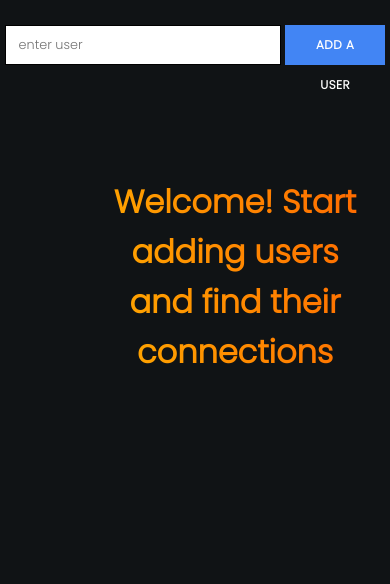
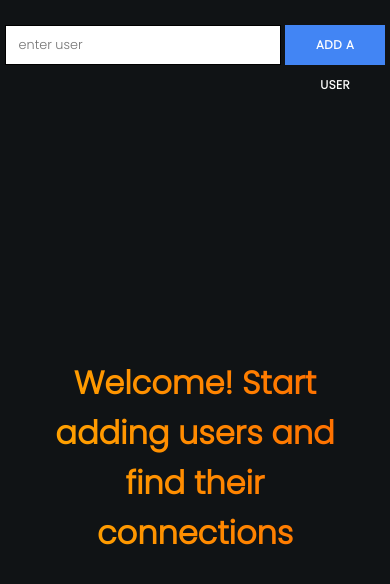
Before and after one commit to adithyanair11/social-connections, a React (Create React App) app: page / in a window 390 px wide. Shown: the top 584 px of the page. Built offline with nearby package versions, Linux system fonts and the light colour scheme.

Commit message:
made changes

```diff
--- a/src/App.css
+++ b/src/App.css
@@ -33,7 +33,6 @@
     font-size: 4rem;
     font-weight: bolder;
     line-height: 100px;
-    animation: slide-up 2s;
 }
 
 @keyframes slide-up {
@@ -55,5 +54,17 @@
     .heading{
         font-size: 2rem;
         line-height: 50px;
+        margin: auto;
+        animation: slide-up 2s;
+    }
+    @keyframes slide-up {
+        from {
+            opacity: 0.2;
+            line-height: 100px;
+        }
+        to{
+            opacity: 1;
+            line-height: 50px;
+        }
     }
 }
--- a/src/components/modal/modal.css
+++ b/src/components/modal/modal.css
@@ -1,6 +1,6 @@
 .modal {
     width: clamp(50%, 700px, 90%);
-    height: min(60%, 300px);
+    height: min(60%, 400px);
     background-color: #f4b400;
     margin: auto;
     padding: 0 2rem;
@@ -27,17 +27,6 @@
     align-items: center;
   }
 
-  /* .select{
-    margin:0 0.3em;
-    height:50px;
-    padding: 0 1em;
-    font-family: inherit;
-    font-size: 1rem;
-    outline:none;
-    border:1px solid black;
-    flex: 1;
-  } */
-
   .connected-items{
     display: flex;
     gap:0 1em;
```
